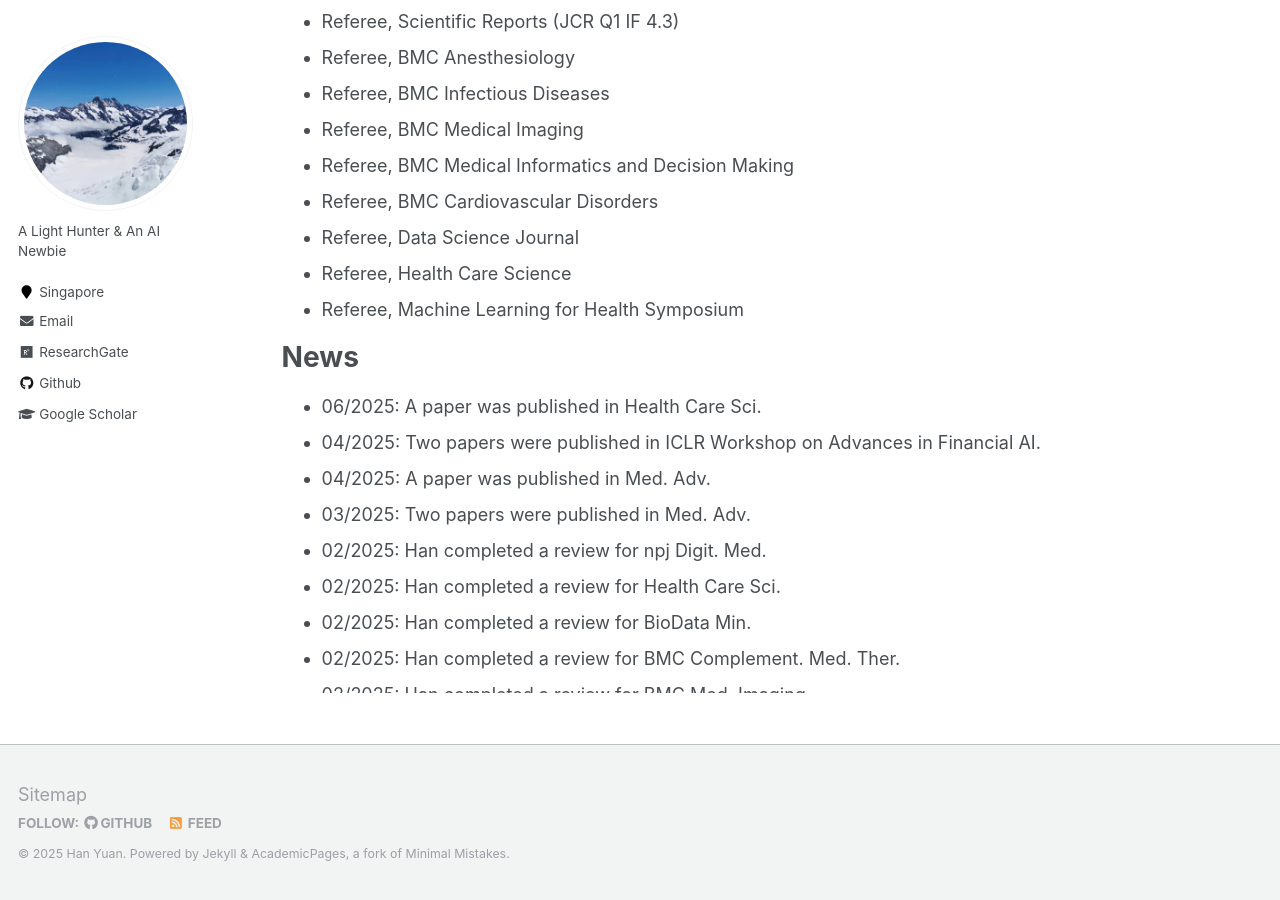
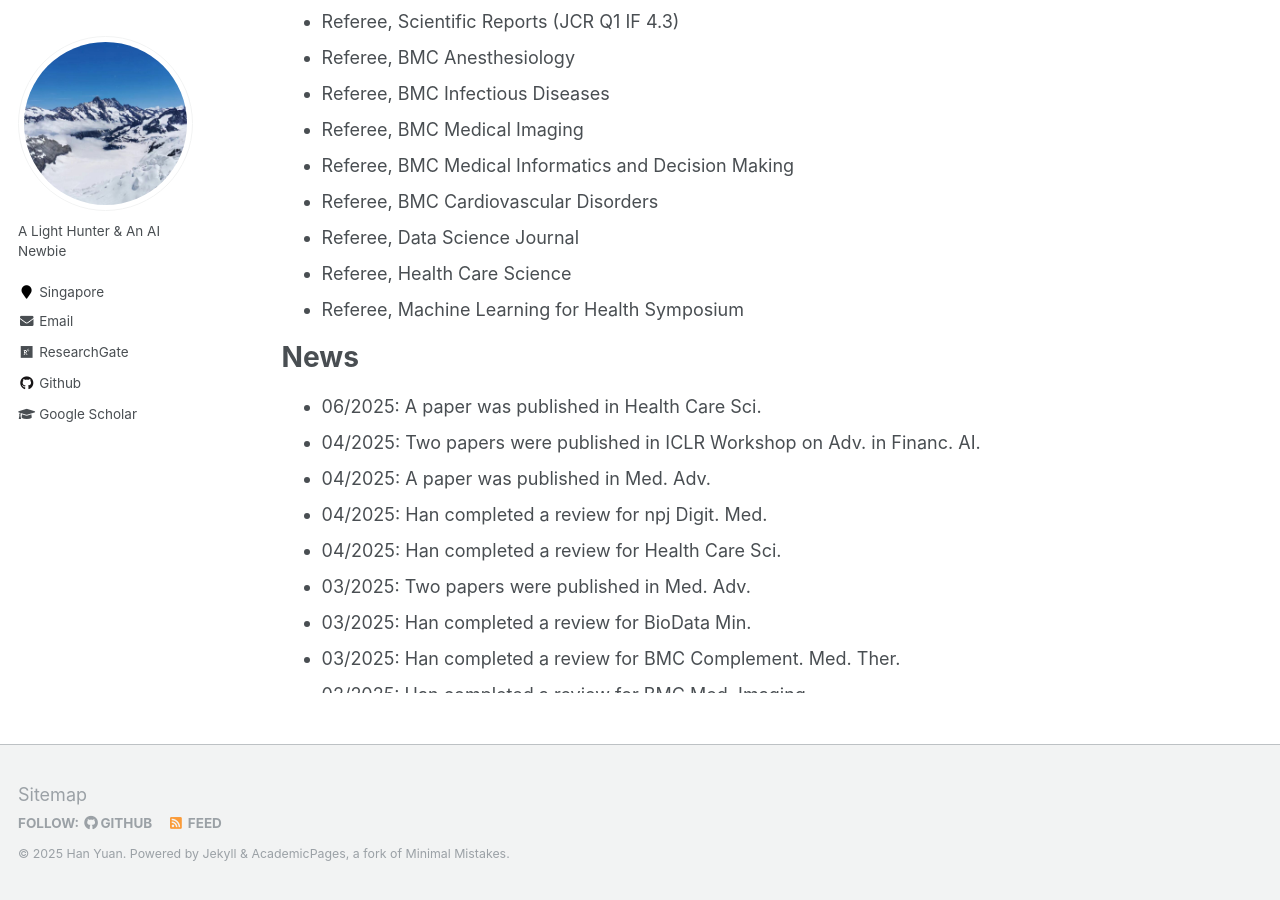
Before and after one commit to Han-Yuan-Med/Han-Yuan-Med.github.io, a Jekyll site: the page built from _pages/about.md, in a window 1280 px wide and 900 px high, scrolled down 1334 px. Built offline with Jekyll 4.4.1, drawn with Linux system fonts in a browser that asks for light colours.

Commit message:
update files

```diff
--- a/_pages/about.md
+++ b/_pages/about.md
@@ -44,13 +44,13 @@ Thank you for visiting my academic website. I invite you to explore the [publica
 # News
 <ul style="width: auto; height: 300px; overflow: auto">
   <li>06/2025: A paper was published in Health Care Sci.</li>
-  <li>04/2025: Two papers were published in ICLR Workshop on Advances in Financial AI.</li>
+  <li>04/2025: Two papers were published in ICLR Workshop on Adv. in Financ. AI.</li>
   <li>04/2025: A paper was published in Med. Adv.</li>
+  <li>04/2025: Han completed a review for npj Digit. Med.</li>
+  <li>04/2025: Han completed a review for Health Care Sci.</li>
   <li>03/2025: Two papers were published in Med. Adv.</li>
-  <li>02/2025: Han completed a review for npj Digit. Med.</li>
-  <li>02/2025: Han completed a review for Health Care Sci.</li>
-  <li>02/2025: Han completed a review for BioData Min.</li>
-  <li>02/2025: Han completed a review for BMC Complement. Med. Ther.</li>
+  <li>03/2025: Han completed a review for BioData Min.</li>
+  <li>03/2025: Han completed a review for BMC Complement. Med. Ther.</li>
   <li>02/2025: Han completed a review for BMC Med. Imaging.</li>
   <li>02/2025: Han completed a review for BMC Infect. Dis.</li>
   <li>01/2025: Han completed a review for BMC Med. Res. Methodol.</li>
```
Also changed, not shown: _pages/publications.md (+2 -2 lines), 2 other files.
